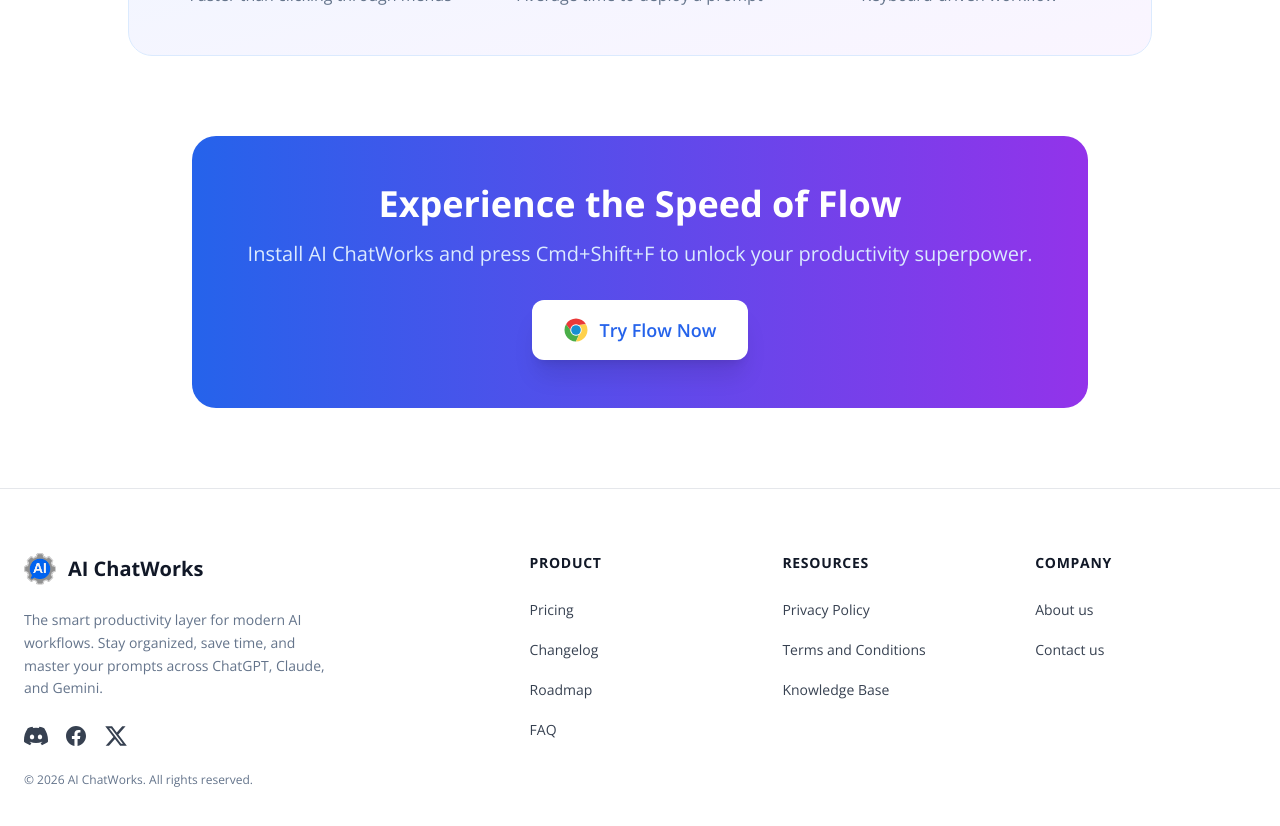
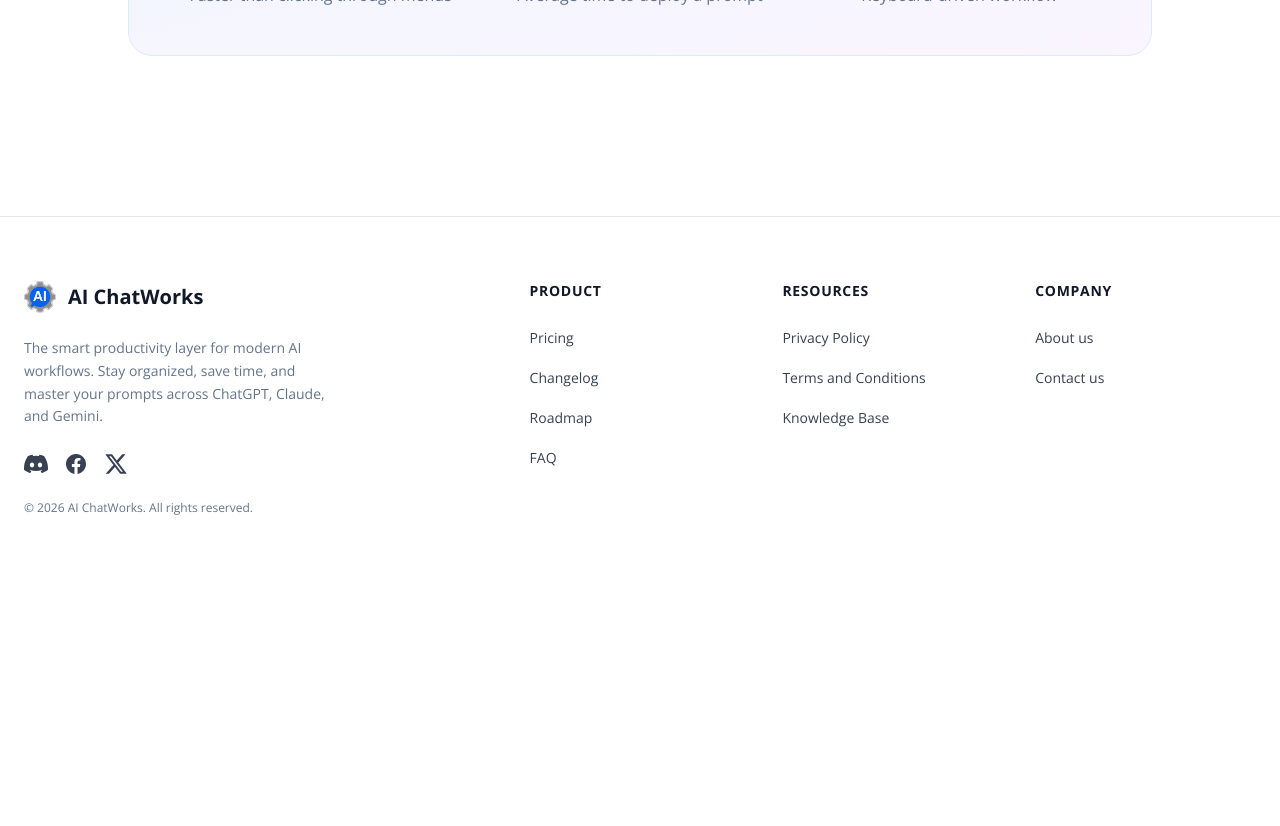
Before and after one commit to roeymit84/ai-chatworks-website, a Next.js app: page /features/flow in a window 1280 px wide. Shown: the part 2600-3426 px from the top of the page. After the commit the page ends 3180 px from the top, so only its background shows below. Built offline with nearby package versions, Linux system fonts and the light colour scheme.

Commit message:
Add files via upload

```diff
--- a/app/features/flow/page.jsx
+++ b/app/features/flow/page.jsx
@@ -272,31 +272,7 @@
           </div>
         </div>
 
-        {/* CTA Section */}
-        <div className="max-w-4xl mx-auto text-center animate-fade-in">
-          <div className="bg-gradient-to-r from-blue-600 to-purple-600 rounded-3xl p-12 text-white">
-            <h2 className="text-3xl md:text-4xl font-bold mb-4">
-              Experience the Speed of Flow
-            </h2>
-            <p className="text-xl mb-8 text-blue-100">
-              Install AI ChatWorks and press Cmd+Shift+F to unlock your productivity superpower.
-            </p>
-            <a
-              href="https://chromewebstore.google.com/detail/ai-chatworks/legmkjenpjbcgmmifpdhehgbmbkofmmc"
-              target="_blank"
-              rel="noopener noreferrer"
-              className="inline-flex items-center gap-3 px-8 py-4 bg-white text-blue-600 rounded-xl font-semibold text-lg hover:bg-gray-100 transition-all shadow-xl"
-            >
-              <svg className="w-6 h-6" viewBox="0 0 100 100" xmlns="http://www.w3.org/2000/svg" version="1.1">
-                <ellipse cx="50" cy="50" rx="20" ry="20" style={{ fill: "#188FD1" }} />
-                <path d="M 8.5,26 A 48,48 0 0 1 91.5,26 L 62,29.5 A 24,24 0 0 0 26,50 z" style={{ fill: "#EA3939" }} />
-                <path d="M 50,98 A 48,48 0 0 1 8.5,26 L 26,50 A 24,24 0 0 0 62,70.5 z" style={{ fill: "#4AAE48" }} />
-                <path d="M 91.5,26 A 48,48 0 0 1 50,98 L 62,70.5 A 24,24 0 0 0 62,29.5 z" style={{ fill: "#FED14B" }} />
-              </svg>
-              Try Flow Now
-            </a>
-          </div>
-        </div>
+
       </main>
 
       <Footer />
```
